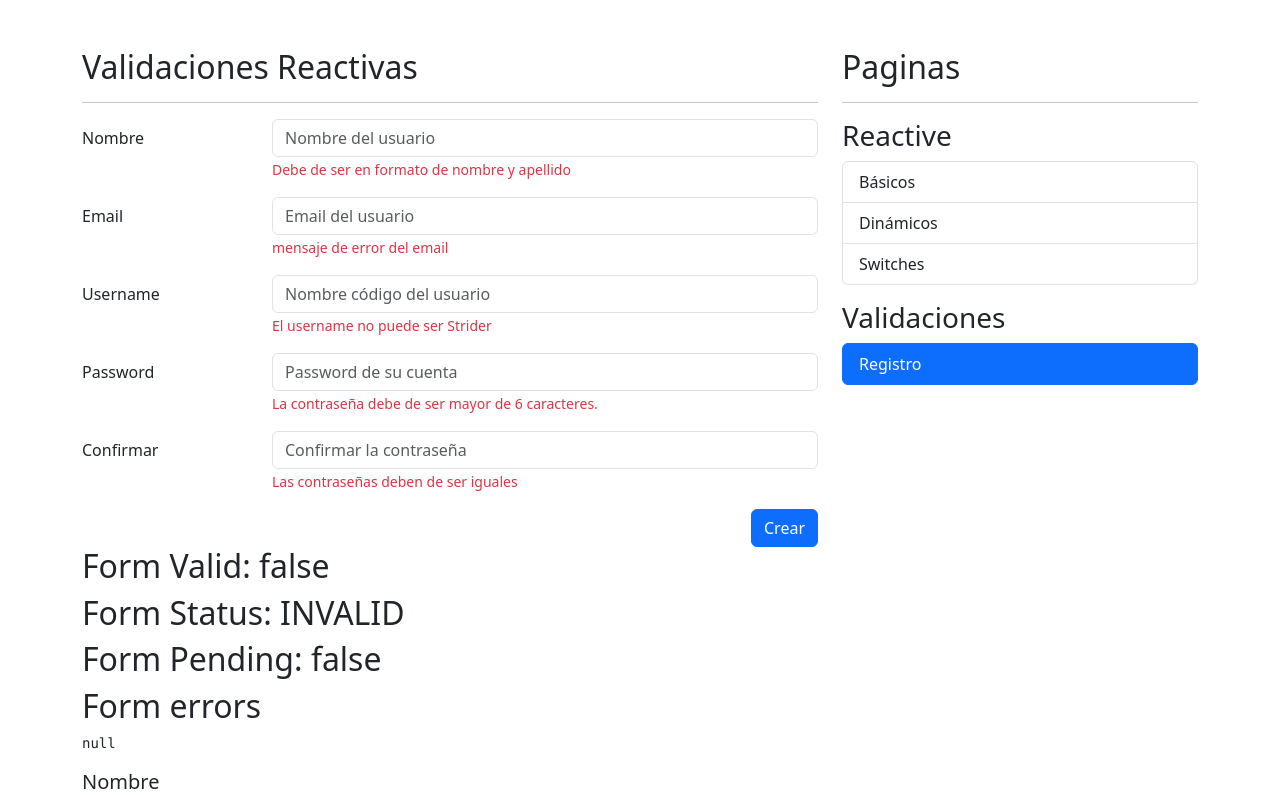
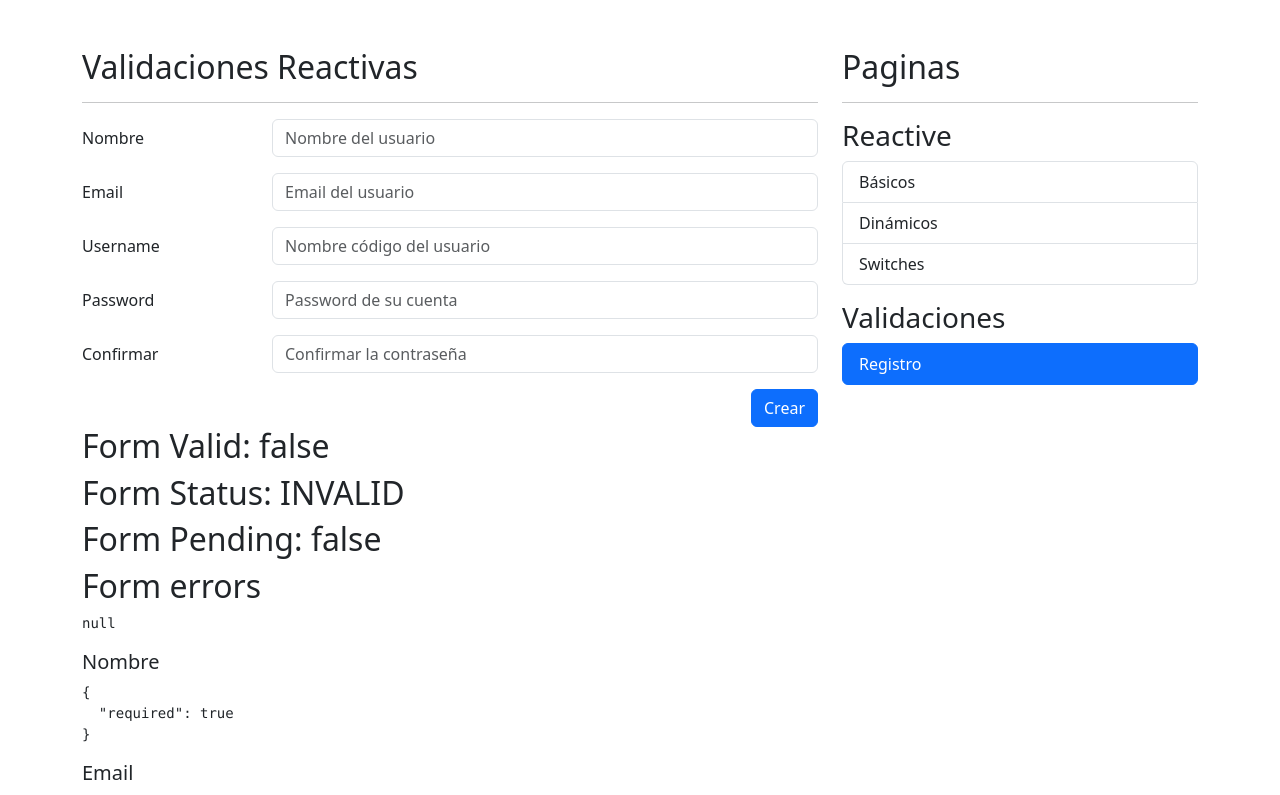
Before and after one commit to moive/form-app-h, an Angular app: page /auth/sign-up in a window 1280 px wide. Shown: the top 795 px of the page. Built offline with nearby package versions, Linux system fonts and the light colour scheme.

Commit message:
validator service

```diff
--- a/src/app/auth/pages/register-page/register-page.component.html
+++ b/src/app/auth/pages/register-page/register-page.component.html
@@ -15,7 +15,7 @@
             formControlName="name"
           />
 
-          <span class="form-text text-danger">
+          <span class="form-text text-danger" *ngIf="isValidField('name')">
             Debe de ser en formato de nombre y apellido
           </span>
         </div>
@@ -31,7 +31,7 @@
             placeholder="Email del usuario"
             formControlName="email"
           />
-          <span class="form-text text-danger">
+          <span class="form-text text-danger" *ngIf="isValidField('email')">
             mensaje de error del email
           </span>
         </div>
@@ -47,7 +47,7 @@
             placeholder="Nombre código del usuario"
             formControlName="username"
           />
-          <span class="form-text text-danger">
+          <span class="form-text text-danger" *ngIf="isValidField('username')">
             El username no puede ser Strider
           </span>
         </div>
@@ -64,7 +64,7 @@
             formControlName="password"
           />
 
-          <span class="form-text text-danger">
+          <span class="form-text text-danger" *ngIf="isValidField('password')">
             La contraseña debe de ser mayor de 6 caracteres.
           </span>
         </div>
@@ -81,7 +81,7 @@
             formControlName="confirmPassword"
           />
 
-          <span class="form-text text-danger">
+          <span class="form-text text-danger" *ngIf="isValidField('confirmPassword')">
             Las contraseñas deben de ser iguales
           </span>
         </div>
--- a/src/app/auth/pages/register-page/register-page.component.ts
+++ b/src/app/auth/pages/register-page/register-page.component.ts
@@ -1,11 +1,12 @@
 import { Component } from '@angular/core';
 import { FormBuilder, FormGroup, Validators } from '@angular/forms';
+import { ValidatorsService } from '../../../shared/services/validators.service';
 
-import {
-  canBeStride,
-  emailPattern,
-  firstNameAndLastnamePattern,
-} from '../../../shared/validations/validatots';
+// import {
+//   canBeStride,
+//   emailPattern,
+//   firstNameAndLastnamePattern,
+// } from '../../../shared/validations/validatots';
 
 @Component({
   templateUrl: './register-page.component.html',
@@ -15,18 +16,30 @@
   public myForm: FormGroup = this.fb.group({
     name: [
       '',
-      [Validators.required, Validators.pattern(firstNameAndLastnamePattern)],
+      [
+        Validators.required,
+        Validators.pattern(this.validatorService.firstNameAndLastnamePattern),
+      ],
     ],
-    email: ['', [Validators.required, Validators.pattern(emailPattern)]],
-    username: ['', [Validators.required, canBeStride]],
+    email: [
+      '',
+      [
+        Validators.required,
+        Validators.pattern(this.validatorService.emailPattern),
+      ],
+    ],
+    username: ['', [Validators.required, this.validatorService.canBeStride]],
     password: ['', [Validators.required, Validators.minLength(6)]],
     confirmPassword: ['', [Validators.required]],
   });
 
-  constructor(private fb: FormBuilder) {}
+  constructor(
+    private fb: FormBuilder,
+    private validatorService: ValidatorsService
+  ) {}
 
-  isValidField(field: string) {
-    // TODO: get validatins from service provider
+  isValidField(field: string): boolean | null {
+    return this.validatorService.isValidField(this.myForm, field);
   }
 
   onSubmit() {
--- /dev/null
+++ b/src/app/shared/services/validators.service.ts
@@ -0,0 +1,24 @@
+import { Injectable } from '@angular/core';
+import { FormControl, FormGroup, ValidationErrors } from '@angular/forms';
+
+@Injectable({ providedIn: 'root' })
+export class ValidatorsService {
+  public firstNameAndLastnamePattern: string = '([a-zA-Z]+) ([a-zA-Z]+)';
+  public emailPattern: string = '^[a-z0-9._%+-]+@[a-z0-9.-]+\\.[a-z]{2,4}$';
+
+  public canBeStride = (control: FormControl): ValidationErrors | null => {
+    const value: string = control.value.trim().toLowerCase();
+
+    if (value === 'strider') {
+      return {
+        noStride: true,
+      };
+    }
+
+    return null;
+  };
+
+  public isValidField(form: FormGroup, field: string) {
+    return form.controls[field].errors && form.controls[field].touched;
+  }
+}
```
